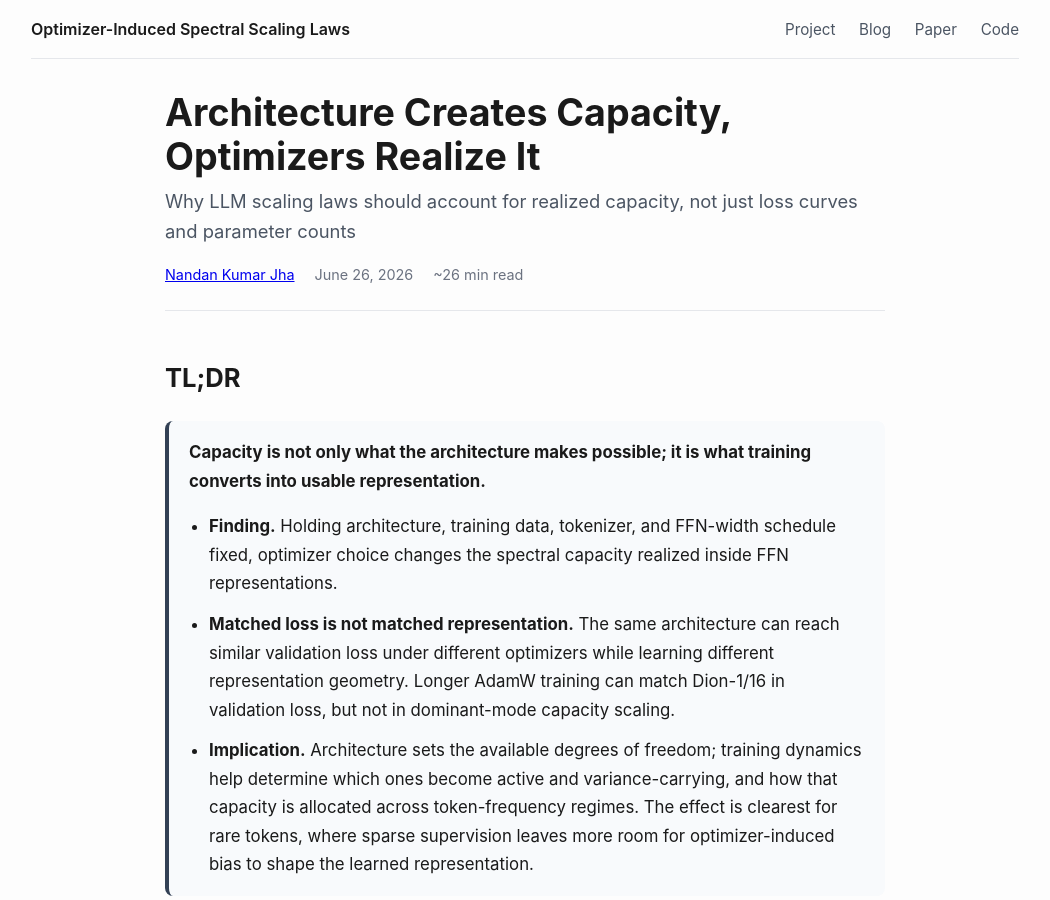
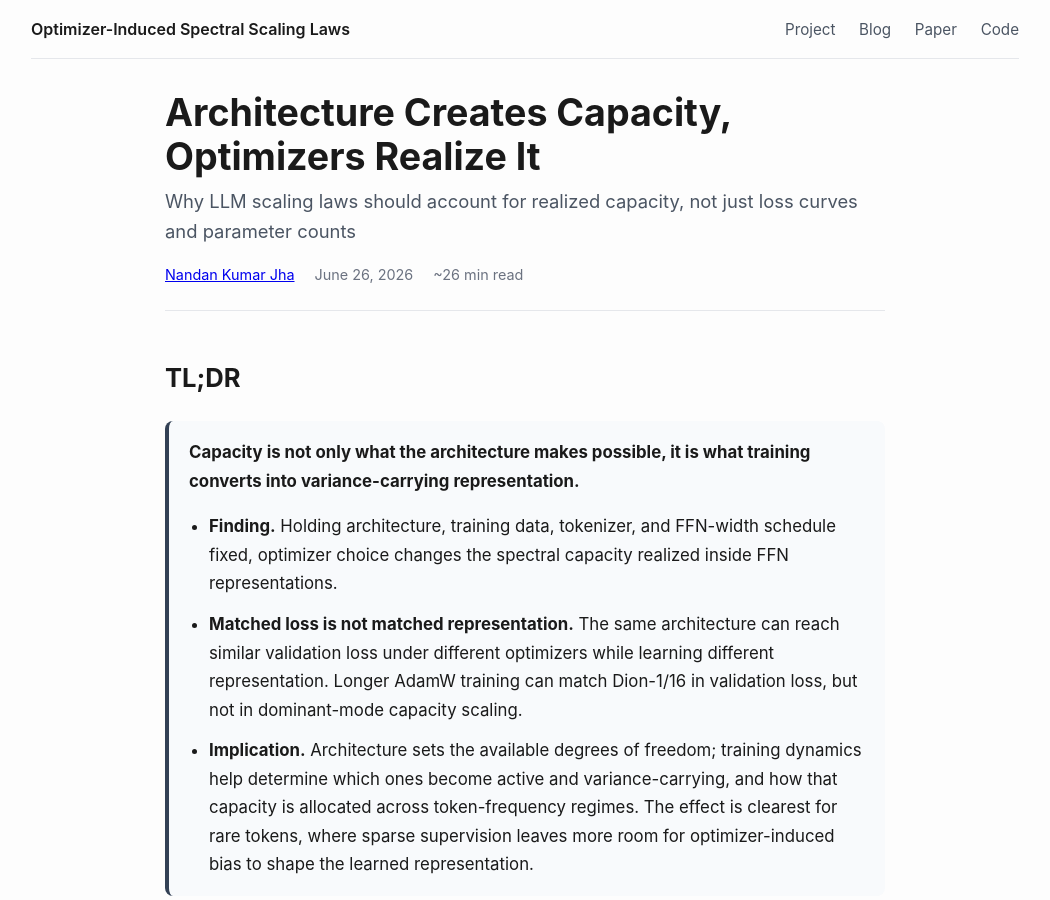
Before and after one commit to optimizer-scaling-laws/optimizer-scaling-laws.github.io, a Jekyll site: the page built from _posts/2026-06-26-architecture-creates-capacity-optimizers-realize-it.md, in a window 1280 px wide and 900 px high. Shown: the whole window, without its empty margins (115-1165 px from the left). Built offline with Jekyll 4.4.1, drawn with Linux system fonts in a browser that asks for light colours.

Commit message:
Final date Polish round 1

```diff
--- a/_posts/2026-06-26-architecture-creates-capacity-optimizers-realize-it.md
+++ b/_posts/2026-06-26-architecture-creates-capacity-optimizers-realize-it.md
@@ -194,10 +194,10 @@ h2#tldr {
 {: #tldr}
 
 <div class="tldr-box">
-<p><strong>Capacity is not only what the architecture makes possible; it is what training converts into usable representation.</strong></p>
+<p><strong>Capacity is not only what the architecture makes possible, it is what training converts into variance-carrying representation.</strong></p>
 <ul>
   <li><strong>Finding.</strong> Holding architecture, training data, tokenizer, and FFN-width schedule fixed, optimizer choice changes the spectral capacity realized inside FFN representations.</li>
-  <li><strong>Matched loss is not matched representation.</strong> The same architecture can reach similar validation loss under different optimizers while learning different representation geometry. Longer AdamW training can match Dion-1/16 in validation loss, but not in dominant-mode capacity scaling.</li>
+  <li><strong>Matched loss is not matched representation.</strong> The same architecture can reach similar validation loss under different optimizers while learning different representation. Longer AdamW training can match Dion-1/16 in validation loss, but not in dominant-mode capacity scaling.</li>
   <li><strong>Implication.</strong> Architecture sets the available degrees of freedom; training dynamics help determine which ones become active and variance-carrying, and how that capacity is allocated across token-frequency regimes. The effect is clearest for rare tokens, where sparse supervision leaves more room for optimizer-induced bias to shape the learned representation.</li>
 </ul>
 </div>
```
